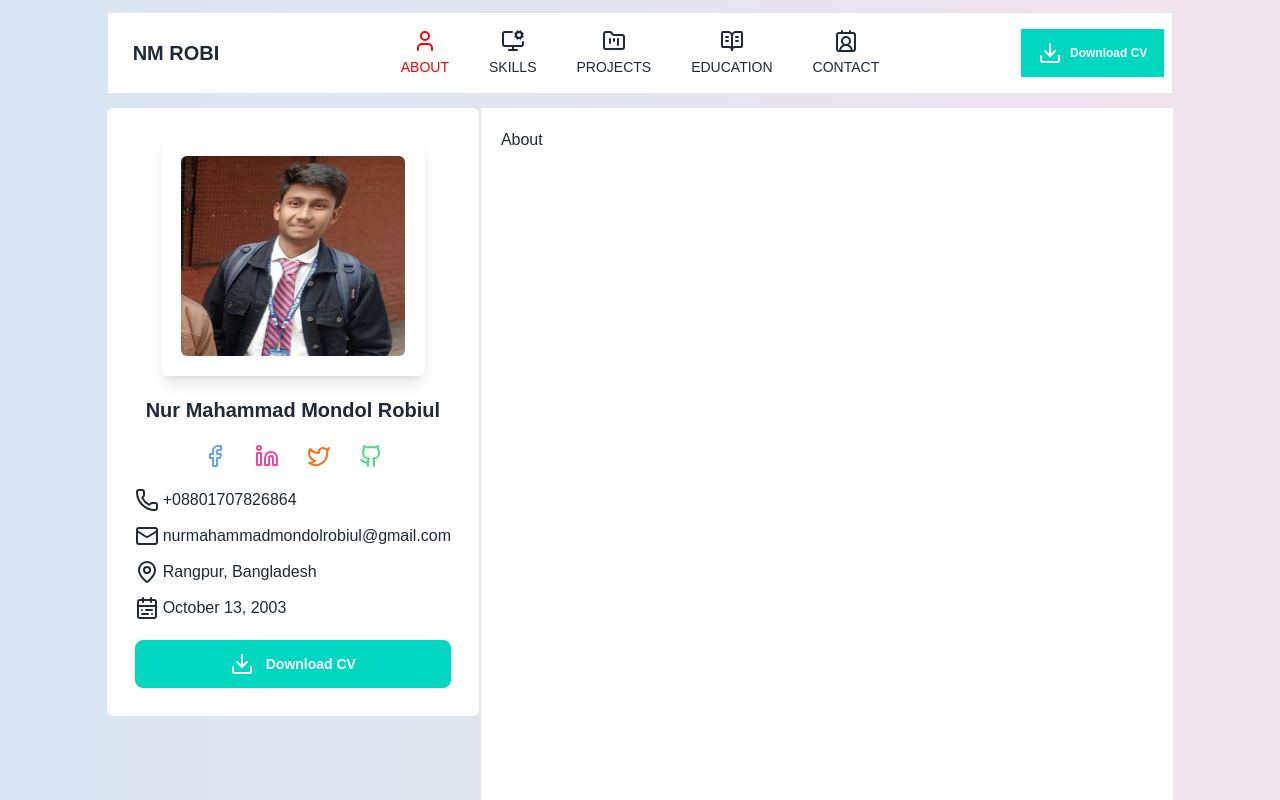
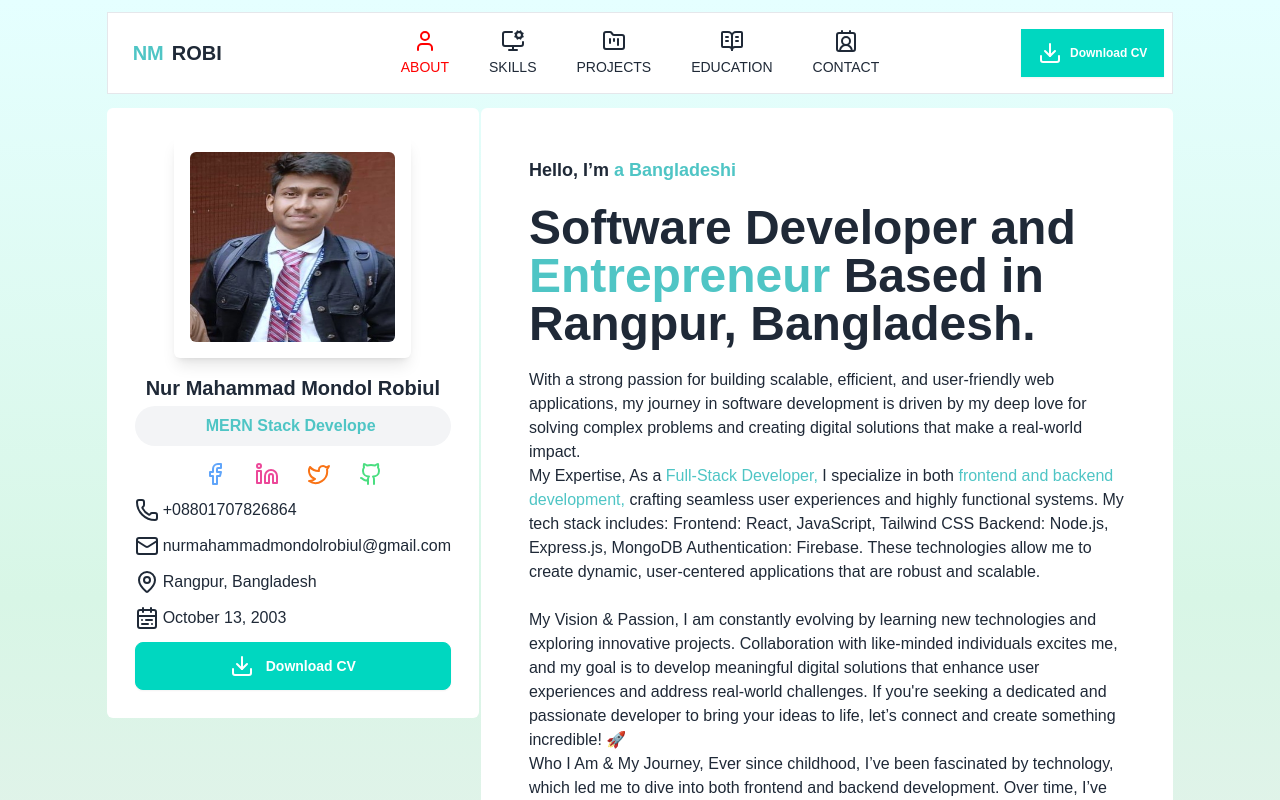
Before and after one commit to nurmahammadmondol/My_Portfolio, a React (Vite) app: page / in a window 1280 px wide. Shown: the top 800 px of the page. Built offline with nearby package versions, Linux system fonts and the light colour scheme.

Commit message:
Added about part

```diff
--- a/package.json
+++ b/package.json
@@ -16,6 +16,7 @@
     "react": "^19.0.0",
     "react-dom": "^19.0.0",
     "react-router-dom": "^7.1.5",
+    "react-simple-typewriter": "^5.0.1",
     "sort-by": "^1.2.0"
   },
   "devDependencies": {
--- a/src/Components/Header/NavBar2.jsx
+++ b/src/Components/Header/NavBar2.jsx
@@ -78,7 +78,9 @@ const NavBar2 = () => {
             {links}
           </ul>
         </div>
-        <a className="btn btn-ghost text-xl">NM ROBI</a>
+        <a href="/" className="btn btn-ghost text-xl">
+          <span className="text-[#4FC5C5]">NM</span> ROBI
+        </a>
       </div>
       <div className="navbar-center hidden lg:flex">
         <ul className="menu menu-horizontal px-1">{links}</ul>
--- a/src/Components/Home/HomePage.jsx
+++ b/src/Components/Home/HomePage.jsx
@@ -15,7 +15,7 @@ const HomePage = () => {
         </div>
 
         <div className=" col-span-2 mt-10 lg:mt-0 relative">
-          <div className="h-full  md:h-[1000px] w-full bg-white p-5 ">
+          <div className="h-full  w-full ">
             <Outlet></Outlet>
           </div>
         </div>
--- a/src/Components/Main/About/About.jsx
+++ b/src/Components/Main/About/About.jsx
@@ -1,9 +1,86 @@
 import React from 'react';
+import { Typewriter } from 'react-simple-typewriter';
 
 const About = () => {
   return (
-    <div>
-      <h5>About</h5>
+    <div className="h-full  bg-white rounded-md p-5 md:p-10 lg:p-12">
+      <h6 className="text-lg font-bold">
+        Hello, I’m
+        <span className="text-[#4FC5C5]">
+          <Typewriter
+            words={[
+              ' Nur Mahammad Mondol Robiul',
+              ' a Bangladeshi',
+              ' 22 Years Old',
+            ]}
+            loop={0} // 0 মানে ইনফিনিট লুপ
+            cursor
+            // cursorStyle=" "
+            typeSpeed={70}
+            deleteSpeed={50}
+            delaySpeed={1000}
+          />
+        </span>
+      </h6>
+
+      <h2 className="text-3xl md:text-4xl lg:text-5xl font-bold my-5">
+        Software Developer and
+        <span className="text-[#4FC5C5]"> Entrepreneur </span>
+        Based in Rangpur, Bangladesh.
+      </h2>
+
+      <p>
+        With a strong passion for building scalable, efficient, and
+        user-friendly web applications, my journey in software development is
+        driven by my deep love for solving complex problems and creating digital
+        solutions that make a real-world impact.
+        <br />
+        My Expertise, As a
+        <span className="text-[#4FC5C5]"> Full-Stack Developer,</span> I
+        specialize in both
+        <span className="text-[#4FC5C5]">
+          {' '}
+          frontend and backend development,
+        </span>{' '}
+        crafting seamless user experiences and highly functional systems. My
+        tech stack includes: Frontend: React, JavaScript, Tailwind CSS Backend:
+        Node.js, Express.js, MongoDB Authentication: Firebase. These
+        technologies allow me to create dynamic, user-centered applications that
+        are robust and scalable.
+        <br />
+        <br />
+        My Vision & Passion, I am constantly evolving by learning new
+        technologies and exploring innovative projects. Collaboration with
+        like-minded individuals excites me, and my goal is to develop meaningful
+        digital solutions that enhance user experiences and address real-world
+        challenges. If you're seeking a dedicated and passionate developer to
+        bring your ideas to life, let’s connect and create something incredible!
+        🚀
+        <br />
+        Who I Am & My Journey, Ever since childhood, I’ve been fascinated by
+        technology, which led me to dive into both frontend and backend
+        development. Over time, I’ve honed my skills in{' '}
+        <span className="text-[#47b1b1]">
+          React, JavaScript, Tailwind CSS, Node.js, Express.js, and MongoDB ,
+        </span>
+        shaping me into a versatile full-stack developer capable of creating
+        impactful and efficient solutions.
+        <br />
+        My Work Philosophy, I believe that great software is more than just
+        clean code. It’s about delivering a remarkable user experience. I take
+        pride in writing efficient code, ensuring that performance is optimized,
+        and that the user experience is always top-notch. My approach revolves
+        around quality, efficiency, and impact.
+        <br />
+        <br />
+        Future Goals & Inspiration, My ultimate goal is to keep growing, develop
+        innovative tools and applications, and make a tangible impact with my
+        work. As an entrepreneur, I am passionate about turning ideas into
+        reality, solving real-world problems, and contributing to a better
+        future through technology. If you’re looking for a skilled, innovative
+        developer who can bring your vision to life, let's collaborate and
+        create something amazing!
+      </p>
     </div>
   );
 };
--- a/src/Components/Main/Sitebar/Sitebar.jsx
+++ b/src/Components/Main/Sitebar/Sitebar.jsx
@@ -1,5 +1,5 @@
 import React from 'react';
-import MyPicture from '../../../assets/Photo/MePic.jpg';
+import MyPicture from '../../../assets/Photo/robi.jpg';
 import {
   CalendarRange,
   Download,
@@ -11,24 +11,44 @@ import {
   Phone,
   Twitter,
 } from 'lucide-react';
+import { Typewriter } from 'react-simple-typewriter';
 
 const Sitebar = () => {
   return (
-    <div className="lg:fixed   bg-white rounded-md p-5 md:p-7 grid grid-cols-1 md:grid-cols-3 lg:grid-cols-1 md:gap-8 lg:gap-0">
-      <div className="w-10/12 mx-auto bg-white shadow-lg rounded-md p-5 ">
+    <div className="lg:fixed   bg-white rounded-md p-4 md:p-7 grid grid-cols-1 md:grid-cols-3 lg:grid-cols-1 md:gap-8 lg:gap-0">
+      <div className="w-9/12 mx-auto bg-white shadow-lg rounded-md p-4 ">
         <img
-          className="w-full h-full lg:h-[200px] rounded-md"
+          className="w-full h-full lg:h-[190px] rounded-md"
           src={MyPicture}
           alt=""
         />
       </div>
 
-      <div className="flex flex-col  md:col-span-2 mt-5 md:mt-0 lg:mt-5">
+      <div className="flex flex-col  md:col-span-2 mt-5 md:mt-0 lg:mt-4">
         <h4 className="text-xl text-center font-bold">
           Nur Mahammad Mondol Robiul
         </h4>
 
-        <div className="flex justify-center items-center gap-7  my-5">
+        <div className="bg-gray-100 w-full rounded-full p-2 my-1 text-center">
+          <span className="text-[#4FC5C5] font-bold">
+            <Typewriter
+              words={[
+                'Software Develope',
+                'MERN Stack Developer',
+                'Entrepreneur',
+                'Full Stack Developer',
+              ]}
+              loop={0} // 0 মানে ইনফিনিট লুপ
+              cursor
+              // cursorStyle=" "
+              typeSpeed={70}
+              deleteSpeed={50}
+              delaySpeed={1000}
+            />
+          </span>
+        </div>
+
+        <div className="flex justify-center items-center gap-7  my-3">
           <span className="text-blue-400 ">
             <Facebook />
           </span>
@@ -65,7 +85,7 @@ const Sitebar = () => {
           </p>
         </div>
 
-        <div className="mt-5">
+        <div className="mt-3">
           <button className="flex items-center gap-3 w-full btn btn-accent text-white font-bold">
             <Download /> Download CV
           </button>
--- a/src/index.css
+++ b/src/index.css
@@ -3,7 +3,7 @@
 @tailwind utilities;
 
 body {
-  background: linear-gradient(to left, #f2e4ec, #d8e6f3);
+  background: linear-gradient(to bottom, #e5ffff, #d8f6e6, #eeeeee);
   min-height: 100vh;
   margin: 0;
   font-family: sans-serif;
```
Also changed, not shown: src/assets/Photo/robi.jpg (added), 1 other file (tests, documents, lock files or other folders).
